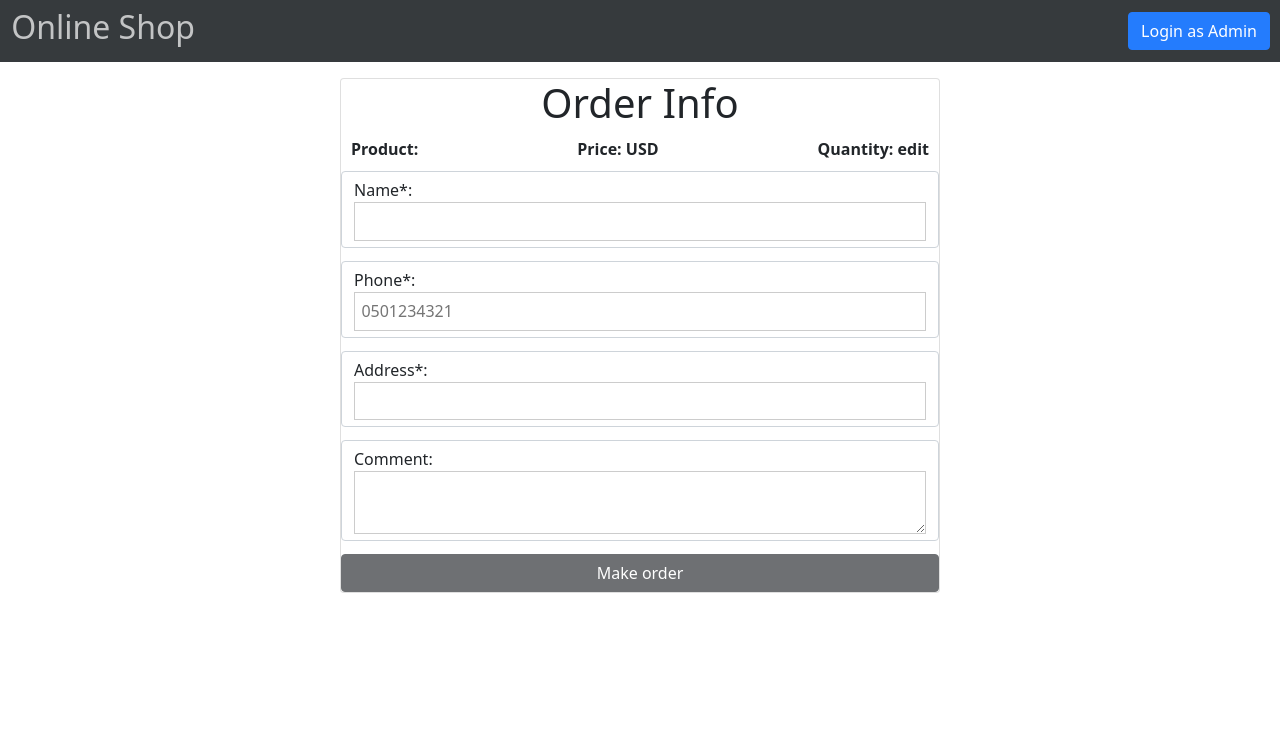
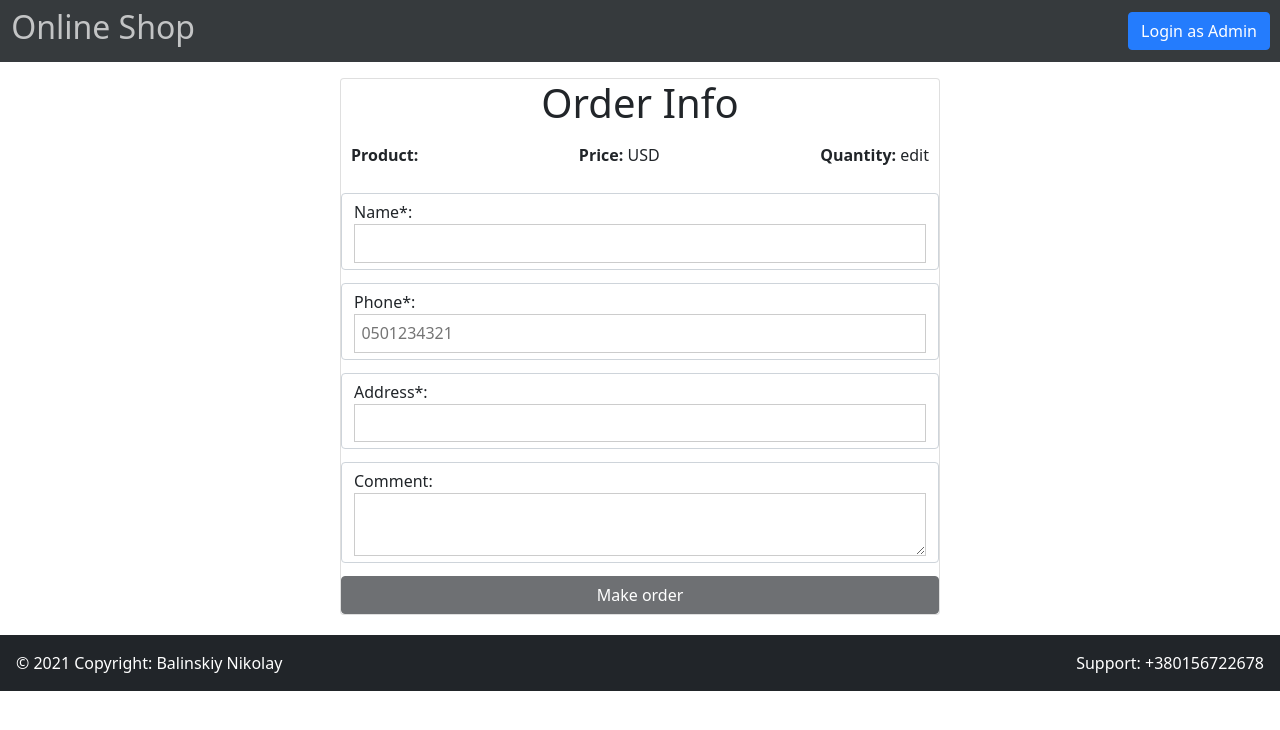
Before and after one commit to Desonancen/Demo1, an Angular app in the folder client/: page /order/1/edit in a window 1280 px wide. Shown: the top 730 px of the page. Built offline with nearby package versions, Linux system fonts and the light colour scheme; no server answers.

Commit message:
Add adaptive table and small fixes

```diff
--- a/client/src/app/admin/edit-page/edit-page.component.html
+++ b/client/src/app/admin/edit-page/edit-page.component.html
@@ -2,12 +2,14 @@
         <h1>Change Order</h1>
         <div class="card-info">
         <div class="order-info">
-            <p><b>Current Adress:</b> {{orders_info.delivery_address}}</p>
-            <p><b>Current Comment:</b> {{orders_info.comment}}</p>
+            <p><b>Current address:</b> {{orders_info.delivery_address}}</p>
+            <p><b>Current comment:</b> {{orders_info.comment}}</p>
+            <p><b>Client phone:</b> {{orders_info.phone}}</p>
         </div>
         <div class="product-info">
             <p><b>Product name:</b> {{product_info.name}}</p>
             <p><b>Product price:</b> {{product_info.price}}</p>
+            <p><b>Product amount:</b> {{orders_info.product_amount}}</p>
         </div>
     </div>
                 <div class="form-control"
--- a/client/src/app/admin/edit-page/edit-page.component.scss
+++ b/client/src/app/admin/edit-page/edit-page.component.scss
@@ -21,8 +21,7 @@
     .order-info, .product-info {
         display: flex;
         flex-direction: column;
-        margin-left: 10px;
-        margin-right: 10px;
+        margin: 10px;
     }
 
 }
--- a/client/src/app/admin/orders-page/orders-page.component.html
+++ b/client/src/app/admin/orders-page/orders-page.component.html
@@ -3,8 +3,9 @@
     <div class="form-control">
         <input type="text" placeholder="Find order by name..." [(ngModel)]="searchStr" >
     </div>
-<table>
-    <thead>
+    <div class="table-responsive">
+<table class="table ">
+    <thead class="bg-dark">
         <tr>
             <th>№</th>
             <th>Name</th>
@@ -41,6 +42,7 @@
     </tbody>
 </table>
 </div>
+</div>
 
 <ng-template #loading>
     <p class="text-center">Loading...</p>
--- a/client/src/app/admin/orders-page/orders-page.component.scss
+++ b/client/src/app/admin/orders-page/orders-page.component.scss
@@ -1,3 +1,7 @@
 .delete {
     color: red;
 }
+
+.bg-dark:hover {
+    background-color: none !important;
+}
--- a/client/src/app/shared/components/main-layout/main-layout.component.html
+++ b/client/src/app/shared/components/main-layout/main-layout.component.html
@@ -14,3 +14,13 @@
 <div class="container">
 <router-outlet></router-outlet>
 </div>
+<!-- Footer -->
+<footer class="bg-dark text-white">
+    <div class="text-center p-3">Support: +380156722678</div>
+    <!-- Copyright -->
+    <div class="text-center p-3">
+      © 2021 Copyright: Balinskiy Nikolay
+    </div>
+    <!-- Copyright -->
+  </footer>
+  <!-- Footer -->
--- a/client/src/app/shared/components/main-layout/main-layout.component.scss
+++ b/client/src/app/shared/components/main-layout/main-layout.component.scss
@@ -5,3 +5,14 @@
 .navbar>ul {
     margin-bottom: 0;
 }
+
+footer {
+    margin-top: 20px;
+    display: flex;
+    flex-direction: row-reverse;
+    justify-content: space-between;
+
+    div {
+        background-color: #212529;
+    }
+}
--- a/client/src/app/shared/components/order-page/order-page.component.html
+++ b/client/src/app/shared/components/order-page/order-page.component.html
@@ -1,9 +1,9 @@
 <form class="card" [formGroup]="form" (ngSubmit)="submit()">
     <h1>Order Info</h1>
     <div class="product-info">
-    <div class="product-name">Product: {{this.product_info.name}}</div>
-    <div class="product-price">Price: {{total_price}} USD</div>
-    <div class="product-quantity">Quantity: {{this.quantity}}</div>
+    <p><b>Product:</b> {{this.product_info.name}}</p>
+    <p><b>Price:</b> {{total_price}} USD</p>
+    <p><b>Quantity:</b> {{this.quantity}}</p>
     </div>
 
             <div class="form-control"
--- a/client/src/app/shared/components/order-page/order-page.component.scss
+++ b/client/src/app/shared/components/order-page/order-page.component.scss
@@ -12,6 +12,6 @@ form {
         flex-wrap: wrap;
         justify-content: space-between;
         margin: 10px;
-        font-weight: 700;
+        margin-top: 1rem;
     }
 }
--- a/client/src/app/shared/components/order-page/order-page.component.ts
+++ b/client/src/app/shared/components/order-page/order-page.component.ts
@@ -47,7 +47,7 @@ export class OrderPageComponent implements OnInit {
 
     this.form = new FormGroup( {
       name: new FormControl(null, Validators.required),
-      phone: new FormControl(null, [Validators.required, Validators.minLength(10)]),
+      phone: new FormControl(null, [Validators.required, Validators.minLength(10), Validators.maxLength(10)]),
       address: new FormControl(null, Validators.required),
       comment: new FormControl(null, Validators.maxLength(30)),
       paid: new FormControl(false)
--- a/client/src/app/shared/components/product/product.component.scss
+++ b/client/src/app/shared/components/product/product.component.scss
@@ -1,6 +1,7 @@
 .product-card {
 
     margin-top: 20px;
+    margin-bottom: 20px;
     margin-left: 30px;
     display: flex;
     flex-direction: column;
@@ -50,6 +51,7 @@
 
     .btn-primary {
         padding: .375rem 0.45rem;
+        border-radius: 16px;
     }
 
 }
--- a/client/src/styles.scss
+++ b/client/src/styles.scss
@@ -135,13 +135,6 @@ img {
   color: #333;
 }
 
-.btn-dark,
-.bg-dark,
-.badge-dark,
-.alert-dark {
-  background: var(--dark-color);
-  color: #fff;
-}
 
 .btn-danger,
 .bg-danger,
@@ -155,7 +148,7 @@ img {
 .bg-success,
 .badge-success,
 .alert-success {
-  background: var(--success-color);
+  background: #d1e7dd !important;
   color: #fff;
 }
 
@@ -166,6 +159,10 @@ img {
   background: #fff;
   color: #333;
   border: #ccc solid 1px;
+}
+
+.alert-warning {
+  background-color: #fff3cd !important;
 }
 
 .btn:hover {
@@ -214,6 +211,7 @@ table {
   width: 100%;
   border-collapse: collapse;
 }
+
 
 table th,
 table td {
```
